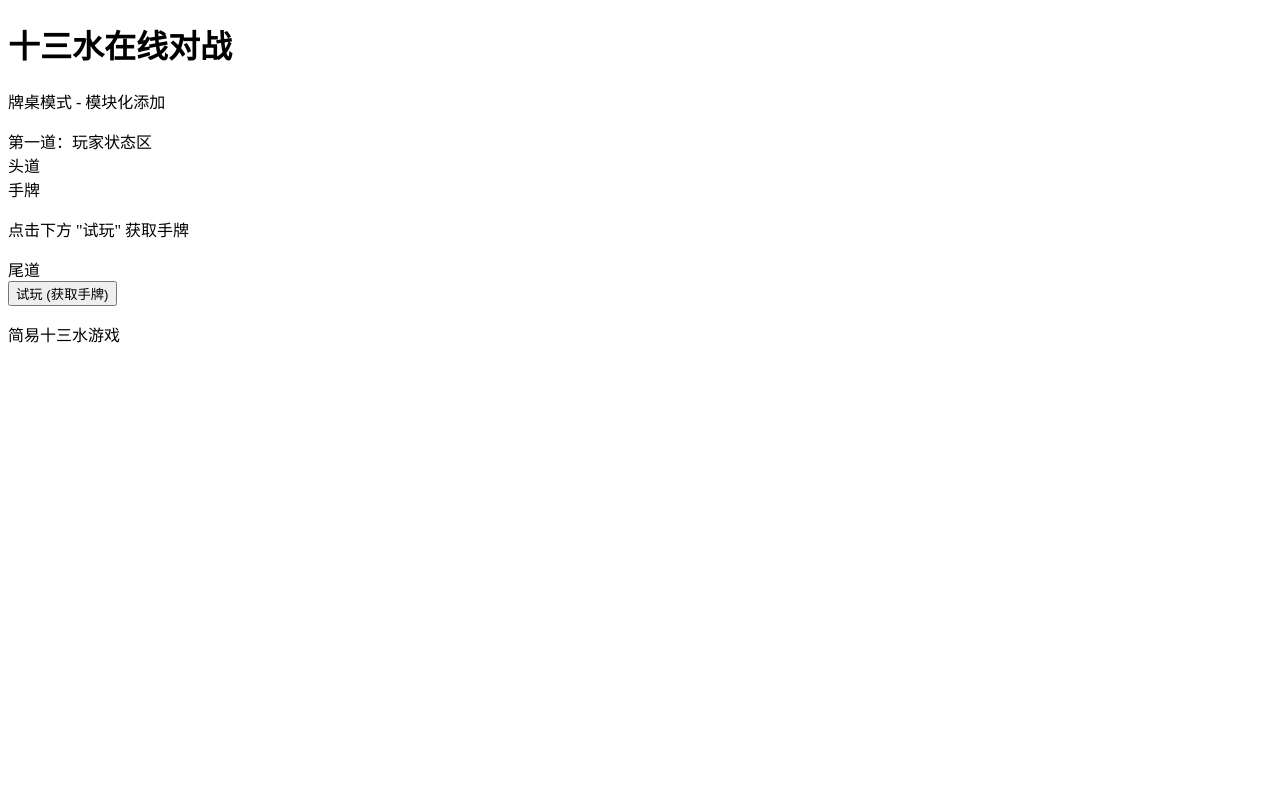
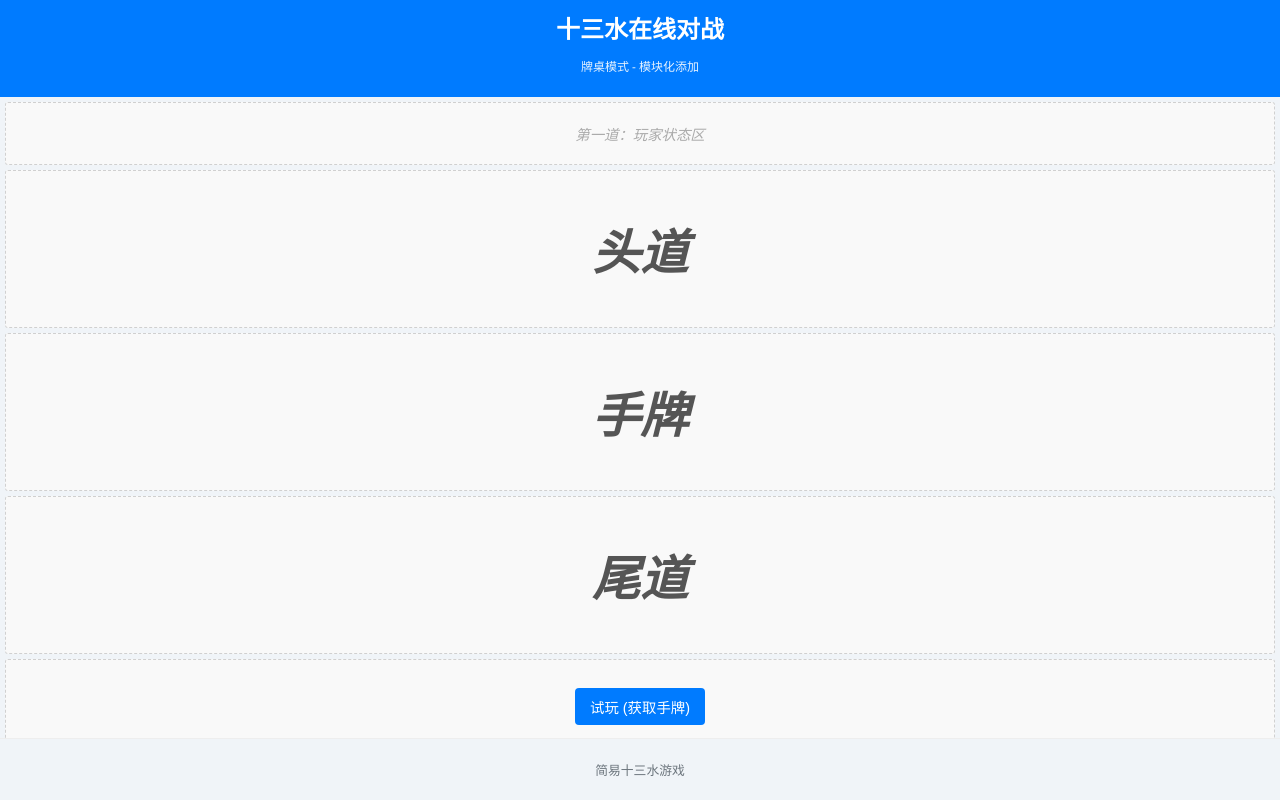
Before and after one commit to wen952555/sss, a Vue app in the folder frontend/: page / in a window 1280 px wide. Built offline with nearby package versions, Linux system fonts and the light colour scheme.

Commit message:
Update App.vue

```diff
--- a/frontend/src/App.vue
+++ b/frontend/src/App.vue
@@ -23,20 +23,13 @@
       <section ref="handDisplayContainerRef" class="layout-row-modular card-dun-row-modular hand-display-section" style="height: 25%;">
         <div class="dun-label placeholder-text semi-transparent-text">手牌</div>
         <div class="dun-cards-area stacked-hand-display-area">
-          <!-- 卡牌显示 -->
           <CardDisplay
             v-for="(card, index) in gameStore.currentHand"
             :key="card.id"
             :card="card"
-            class="stacked-card"
-            :style="getStackedCardStyle(index, gameStore.currentHand.length)"
+            class="stacked-card-item"
+            :style="calculateCardStyle(index, gameStore.currentHand.length)"
           />
-          <!-- 如果没有牌且不在加载中，显示提示 -->
-          <p v-if="gameStore.currentHand.length === 0 && !gameStore.isLoading && !gameStore.error" class="placeholder-text">
-            点击下方 "试玩" 获取手牌
-          </p>
-           <p v-if="gameStore.isLoading" class="placeholder-text">正在获取手牌...</p>
-           <p v-if="gameStore.error" class="placeholder-text error-text">获取手牌失败: {{ gameStore.error }}</p>
         </div>
       </section>
 
@@ -63,48 +56,149 @@
 </template>
 
 <script setup>
-// ... (import 与上一版相同) ...
 import { ref, onMounted, onUnmounted, watch, nextTick } from 'vue';
 import { useGameStore } from './stores/gameStore';
 import CardDisplay from './components/CardDisplay.vue';
 
 const gameStore = useGameStore();
 const handDisplayContainerRef = ref(null);
-const handDisplayContainerHeight = ref(0);
-const handDisplayContainerWidth = ref(0); // 保留宽度，以防万一计算需要
+const containerWidth = ref(0);
+const containerHeight = ref(0); // 父容器高度
 
-// ... (CARD_ASPECT_RATIO, NUM_CARDS_IN_HAND, PADDING 常量与上一版相同) ...
-const CARD_ASPECT_RATIO = 60 / 90;
-const HAND_AREA_HORIZONTAL_PADDING = 20;
-const HAND_AREA_VERTICAL_PADDING = 16;
+// 卡牌固定宽高比
+const CARD_ASPECT_RATIO = 60 / 90; // 例如 宽60 高90
+// 卡牌在手牌区的基础高度 (可以根据容器高度动态调整，或固定)
+const BASE_CARD_HEIGHT_IN_HAND = 80; // px，可以根据实际效果调整
 
-const updateContainerDimensions = () => { /* ... (与上一版相同) ... */ };
-onMounted(() => { /* ... (与上一版相同) ... */ });
-onUnmounted(() => { /* ... (与上一版相同) ... */ });
-watch(() => gameStore.currentHand, () => { /* ... (与上一版相同) ... */ }, { deep: true });
-function getStackedCardStyle(index, totalCards) { /* ... (与上一版相同，确保这个函数没有错误) ... */ }
+const updateDimensions = () => {
+  if (handDisplayContainerRef.value) {
+    // 获取手牌区容器的实际可用宽度和高度 (减去padding)
+    const style = getComputedStyle(handDisplayContainerRef.value);
+    const paddingLeft = parseFloat(style.paddingLeft) || 0;
+    const paddingRight = parseFloat(style.paddingRight) || 0;
+    const paddingTop = parseFloat(style.paddingTop) || 0;
+    const paddingBottom = parseFloat(style.paddingBottom) || 0;
+
+    containerWidth.value = handDisplayContainerRef.value.clientWidth - paddingLeft - paddingRight;
+    containerHeight.value = handDisplayContainerRef.value.clientHeight - paddingTop - paddingBottom;
+    // console.log(`Container effective dimensions: W=${containerWidth.value}, H=${containerHeight.value}`);
+  }
+};
+
+onMounted(() => {
+  nextTick(updateDimensions); // 确保DOM渲染后获取尺寸
+  window.addEventListener('resize', updateDimensions);
+});
+onUnmounted(() => {
+  window.removeEventListener('resize', updateDimensions);
+});
+// 当手牌变化时，也可能需要重新获取容器尺寸（如果容器尺寸依赖内容，虽然这里是固定百分比）
+watch(() => gameStore.currentHand, () => { nextTick(updateDimensions); }, { deep: true });
 
 
+function calculateCardStyle(index, totalCards) {
+  if (totalCards === 0 || containerWidth.value <= 0 || containerHeight.value <= 0) {
+    return { opacity: 0, position: 'absolute' };
+  }
+
+  // 1. 确定卡牌的渲染尺寸
+  // 优先使用 BASE_CARD_HEIGHT_IN_HAND，并根据比例计算宽度
+  let cardRenderHeight = BASE_CARD_HEIGHT_IN_HAND;
+  let cardRenderWidth = cardRenderHeight * CARD_ASPECT_RATIO;
+
+  // 如果根据此高度计算出的宽度，在堆叠后会超出容器宽度，则需要缩小卡牌
+  // 或者，如果卡牌高度本身就大于容器可用高度，则以容器高度为准
+  if (cardRenderHeight > containerHeight.value) {
+    cardRenderHeight = containerHeight.value;
+    cardRenderWidth = cardRenderHeight * CARD_ASPECT_RATIO;
+  }
+
+  // 2. 计算每张牌的水平偏移量 (stepX)，即每张牌露出的宽度
+  // 目标：(N-1)*stepX + cardRenderWidth <= containerWidth.value
+  // stepX = (containerWidth.value - cardRenderWidth) / (totalCards - 1)
+  let stepX;
+  if (totalCards <= 1) {
+    stepX = cardRenderWidth; // 只有一张牌，它自己就是步进（虽然用不上left）
+  } else {
+    // 尝试让牌堆总宽度等于容器宽度
+    stepX = (containerWidth.value - cardRenderWidth) / (totalCards - 1);
+  }
+
+  // 3. 对stepX进行一些限制，确保不会太拥挤或太分散
+  const minVisiblePart = cardRenderWidth * 0.10; // 每张牌最少露出10%
+  const maxVisiblePart = cardRenderWidth * 0.50; // 每张牌最多露出50% (如果你想要更分散，可以调大)
+
+  stepX = Math.max(stepX, minVisiblePart);
+  stepX = Math.min(stepX, maxVisiblePart);
+
+  // 如果经过上述限制后，总宽度仍然可能超出，这通常意味着牌本身相对于容器太宽了
+  // 在这种情况下，上面的 cardRenderWidth 和 cardRenderHeight 的计算应该已经处理了最大尺寸
+  // 这里的 stepX 是在确定了牌的尺寸后，再去适应宽度
+
+  const left = index * stepX;
+
+  return {
+    position: 'absolute',
+    left: `${left}px`,
+    top: '50%', // 垂直居中
+    transform: 'translateY(-50%)',
+    width: `${cardRenderWidth}px`,
+    height: `${cardRenderHeight}px`,
+    zIndex: index,
+    boxShadow: '0px 1px 3px rgba(0,0,0,0.2)',
+    // transition: 'left 0.1s linear', // 可以去掉或保留平滑效果
+  };
+}
+
 async function handleTryPlay() {
-  console.log("[App.vue] handleTryPlay button clicked."); // 日志A
-  try {
-    await gameStore.fetchInitialHand();
-    console.log("[App.vue] fetchInitialHand completed. Current hand count:", gameStore.currentHand.length); // 日志B
-    if (gameStore.error) {
-      console.error("[App.vue] Error after fetchInitialHand:", gameStore.error); // 日志C
-    }
-    // 确保在获取手牌后更新容器尺寸，以便样式计算正确
-    nextTick(() => {
-        updateContainerDimensions();
-        // console.log("[App.vue] Container dimensions updated after fetching hand."); // 日志D
-    });
-  } catch (e) {
-      console.error("[App.vue] Exception in handleTryPlay:", e); // 日志E
-  }
+  await gameStore.fetchInitialHand();
+  nextTick(updateDimensions);
 }
 </script>
 
 <style>
-/* ... (样式与上一版相同，确保 .stacked-hand-display-area 和 .stacked-card 的样式正确) ... */
-.error-text { color: red; font-weight: bold; }
+html, body { margin: 0; padding: 0; height: 100%; width: 100%; overflow: hidden; background-color: #f0f4f8; font-family: 'Segoe UI', Tahoma, Geneva, Verdana, sans-serif; color: #333; }
+#thirteen-water-app-modular { display: flex; flex-direction: column; height: 100vh; width: 100vw; box-sizing: border-box; }
+.app-header-modular { padding: 10px 20px; background-color: #007bff; color: white; text-align: center; flex-shrink: 0; }
+.app-header-modular h1 { margin: 0; font-size: 1.5em; }
+.header-info-modular { margin-top: 3px; font-size: 0.75em; opacity: 0.9; }
+
+.game-board-layout-modular { flex-grow: 1; display: flex; flex-direction: column; width: 100%; height: 100%; padding: 5px; gap: 5px; box-sizing: border-box; overflow: hidden; }
+.layout-row-modular { width: 100%; box-sizing: border-box; border: 1px dashed #d0d0d0; padding: 8px; display: flex; flex-direction: column; justify-content: center; align-items: center; background-color: #f9f9f9; border-radius: 3px; position: relative; overflow: hidden; /* 确保绝对定位的子元素被裁剪 */ }
+
+.placeholder-text { color: #aaa; font-style: italic; font-size: 0.9em; }
+.semi-transparent-text { position: absolute; top: 50%; left: 50%; transform: translate(-50%, -50%); font-size: 3em; color: rgba(0, 0, 0, 0.05); font-weight: bold; z-index: 0; pointer-events: none; white-space: nowrap; }
+
+.status-banner-row-modular { flex-shrink: 0; }
+.card-dun-row-modular { flex-shrink: 0; justify-content: center; align-items: center; }
+.dun-label { width: 100%; text-align: center; margin-bottom: 5px; font-weight: bold; color: #555; z-index: 2; position: relative; }
+
+.dun-cards-area {
+  display: block; /* 改为 block 或 flex，但子元素是绝对定位，所以它主要作为定位父级 */
+  width: 100%;
+  height: 100%;
+  position: relative; /* 重要：作为绝对定位的卡牌的参考容器 */
+  box-sizing: border-box;
+}
+
+/* 手牌区（第3道横幅）的特殊样式 */
+.hand-display-section .dun-cards-area {
+  /* padding 控制整个牌堆在横幅内的起始边距 */
+  /* 这个 padding 会影响 updateDimensions 中计算的 containerWidth */
+  padding-left: 10px;
+  padding-right: 10px;
+}
+
+.stacked-card-item { /* 确保 CardDisplay 组件的根元素class是这个或者类似的 */
+  /* position: absolute; 由JS动态设置 */
+  /* width, height, left, top, z-index 也由JS动态设置 */
+  border: 1px solid #888; /* 给牌一个清晰的边框 */
+  border-radius: 4px; /* 轻微的圆角 */
+  background-color: white; /* 确保牌有背景 */
+}
+
+.button-action-row-modular { flex-shrink: 0; flex-direction: row; gap: 10px; align-items: center; }
+.button-action-row-modular button { font-size: 0.9em; padding: 8px 15px; background-color: #007bff; color:white; border:none; border-radius: 4px; cursor:pointer; }
+.button-action-row-modular button:disabled { background-color: #ccc; }
+.app-footer-modular { padding: 8px 20px; text-align: center; font-size: 0.8em; color: #6c757d; border-top: 1px solid #eee; flex-shrink: 0; }
 </style>
```
